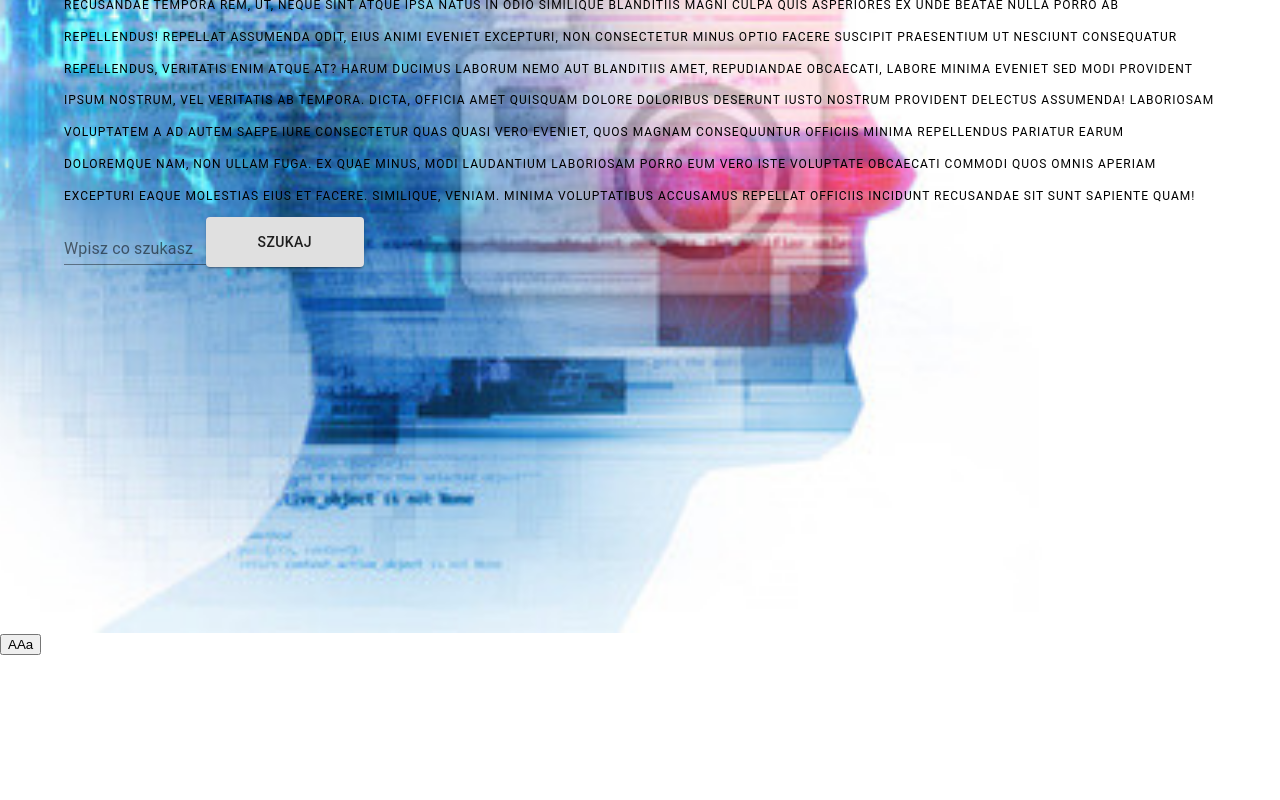
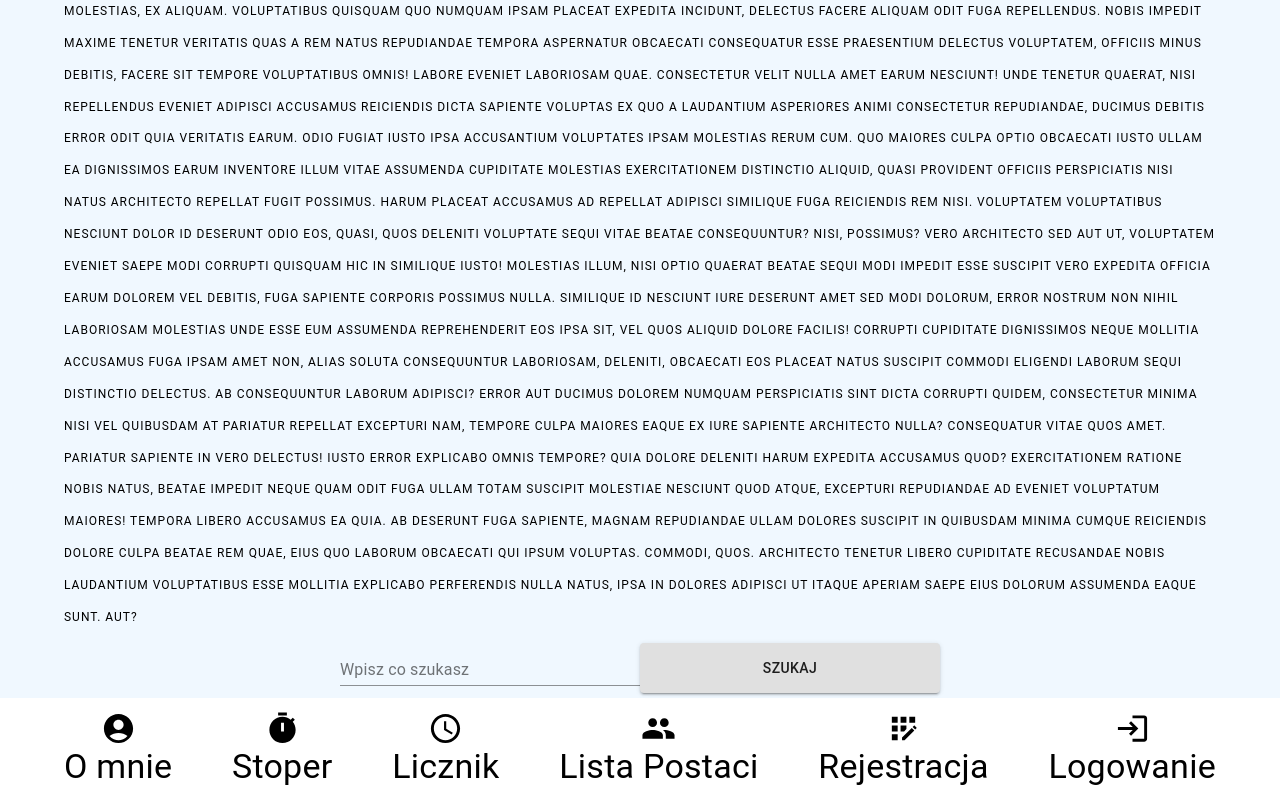
Before and after one commit to lukaszkot13/projekt-na-praktyki, a React (Create React App) app in the folder projekt/: page / in a window 1280 px wide. Shown: the part 327-1127 px from the top of the page. Before the commit the page ends 982 px from the top, so only its background shows below. Built offline with nearby package versions, Linux system fonts and the light colour scheme.

Commit message:
do oddania

```diff
--- a/projekt/src/App.js
+++ b/projekt/src/App.js
@@ -11,6 +11,7 @@ import ListaPostaci from "./page/ListaPostaci";
 import Licznik from "./page/Licznik";
 import Stoper from "./page/Stoper";
 import Rejestracja from "./page/Rejestracja";
+import KartaPostaci from "./components/KartaPostaci";
 
 function App() {
   return (
@@ -31,6 +32,7 @@ function App() {
         <Route path="/listapostaci">
           <ListaPostaci />
         </Route>
+
         <Route path="/licznik">
           <Licznik />
         </Route>
--- a/projekt/src/components/MPage.js
+++ b/projekt/src/components/MPage.js
@@ -10,24 +10,31 @@ import {
 import MyLogo from "../image/tlo_omnie.jpg";
 
 const Container = styled.div`
-	background-image: url(${MyLogo});
-	background-position: center;
-	background-size: cover;
-	display: flex;
-	flex-direction: column;
-	align-items: center;
-	height: 120vh;
-	width: 100%;
+  background-color: AliceBlue;
+  height: auto;
+  width: auto;
 `;
 const useStyles = makeStyles({
   page: {
     display: "column",
     alignSelf: "center",
-		// justifyContent: "center",
-		// alignItems: "center",
-		marginTop: "10%",
+    justifyContent: "center",
+    alignItems: "center",
+    marginTop: "3%",
     marginLeft: "5%",
     marginRight: "5%",
+  },
+  title: {
+    display: "flex",
+    alignSelf: "center",
+    justifyContent: "center",
+    alignItems: "center",
+  },
+  wyszukiwarka: {
+    display: "flex",
+    alignSelf: "center",
+    justifyContent: "center",
+    alignItems: "center",
   },
 
   szukaj: {
@@ -49,6 +56,7 @@ function MPage() {
       <Container>
         <Typography className={classes.page}>
           <Typography
+            className={classes.title}
             variant="h2"
             component="div"
             gutterBottom
@@ -62,56 +70,76 @@ function MPage() {
             gutterBottom
             color="initial"
           >
-						Lorem, ipsum dolor sit amet consectetur adipisicing
-						elit. Laboriosam, magni quae? Provident eveniet a iste.
-						Eius officia, maxime odio obcaecati aspernatur hic sint
-						saepe illo aliquid molestiae laborum modi, ratione,
-						totam deserunt soluta! Reprehenderit neque, libero enim
-						cum dolorem illum necessitatibus quisquam reiciendis
-						minus voluptas voluptates porro, dolor atque omnis quod
-						odit laudantium eos aut corporis aliquam? Voluptas
-						aliquid veritatis ipsam recusandae tempora rem, ut,
-						neque sint atque ipsa natus in odio similique blanditiis
-						magni culpa quis asperiores ex unde beatae nulla porro
-						ab repellendus! Repellat assumenda odit, eius animi
-						eveniet excepturi, non consectetur minus optio facere
-						suscipit praesentium ut nesciunt consequatur
-						repellendus, veritatis enim atque at? Harum ducimus
-						laborum nemo aut blanditiis amet, repudiandae obcaecati,
-						labore minima eveniet sed modi provident ipsum nostrum,
-						vel veritatis ab tempora. Dicta, officia amet quisquam
-						dolore doloribus deserunt iusto nostrum provident
-						delectus assumenda! Laboriosam voluptatem a ad autem
-						saepe iure consectetur quas quasi vero eveniet, quos
-						magnam consequuntur officiis minima repellendus pariatur
-						earum doloremque nam, non ullam fuga. Ex quae minus,
-						modi laudantium laboriosam porro eum vero iste voluptate
-						obcaecati commodi quos omnis aperiam excepturi eaque
-						molestias eius et facere. Similique, veniam. Minima
-						voluptatibus accusamus repellat officiis incidunt
-						recusandae sit sunt sapiente quam!
+            Lorem ipsum dolor sit amet consectetur adipisicing elit. Saepe autem
+            eveniet ex magnam nihil molestiae corporis ad iusto ipsam. Officia
+            aliquam unde est placeat ab repellendus perferendis quia esse ipsa.
+            Necessitatibus quos tempora iste, labore, enim debitis doloremque
+            qui vero aliquam sequi, reiciendis harum molestias illo nesciunt
+            inventore! Distinctio nemo, suscipit expedita natus maxime
+            voluptatem illo vel totam cumque quam dignissimos tenetur? Tempore
+            sint eius omnis voluptatem alias possimus quibusdam incidunt neque
+            eveniet quam voluptas a aspernatur odio ullam dolore ipsum, nisi
+            quidem soluta dolorum similique? Iusto, harum quibusdam maxime
+            repellat corrupti expedita libero quidem velit iste laboriosam
+            maiores facilis laudantium. Corrupti nam ipsam ipsum nobis expedita
+            vitae, est autem dolorem quaerat consectetur facilis libero cum
+            iusto illo in praesentium aliquid commodi molestias, ex aliquam.
+            Voluptatibus quisquam quo numquam ipsam placeat expedita incidunt,
+            delectus facere aliquam odit fuga repellendus. Nobis impedit maxime
+            tenetur veritatis quas a rem natus repudiandae tempora aspernatur
+            obcaecati consequatur esse praesentium delectus voluptatem, officiis
+            minus debitis, facere sit tempore voluptatibus omnis! Labore eveniet
+            laboriosam quae. Consectetur velit nulla amet earum nesciunt! Unde
+            tenetur quaerat, nisi repellendus eveniet adipisci accusamus
+            reiciendis dicta sapiente voluptas ex quo a laudantium asperiores
+            animi consectetur repudiandae, ducimus debitis error odit quia
+            veritatis earum. Odio fugiat iusto ipsa accusantium voluptates ipsam
+            molestias rerum cum. Quo maiores culpa optio obcaecati iusto ullam
+            ea dignissimos earum inventore illum vitae assumenda cupiditate
+            molestias exercitationem distinctio aliquid, quasi provident
+            officiis perspiciatis nisi natus architecto repellat fugit possimus.
+            Harum placeat accusamus ad repellat adipisci similique fuga
+            reiciendis rem nisi. Voluptatem voluptatibus nesciunt dolor id
+            deserunt odio eos, quasi, quos deleniti voluptate sequi vitae beatae
+            consequuntur? Nisi, possimus? Vero architecto sed aut ut, voluptatem
+            eveniet saepe modi corrupti quisquam hic in similique iusto!
+            Molestias illum, nisi optio quaerat beatae sequi modi impedit esse
+            suscipit vero expedita officia earum dolorem vel debitis, fuga
+            sapiente corporis possimus nulla. Similique id nesciunt iure
+            deserunt amet sed modi dolorum, error nostrum non nihil laboriosam
+            molestias unde esse eum assumenda reprehenderit eos ipsa sit, vel
+            quos aliquid dolore facilis! Corrupti cupiditate dignissimos neque
+            mollitia accusamus fuga ipsam amet non, alias soluta consequuntur
+            laboriosam, deleniti, obcaecati eos placeat natus suscipit commodi
+            eligendi laborum sequi distinctio delectus. Ab consequuntur laborum
+            adipisci? Error aut ducimus dolorem numquam perspiciatis sint dicta
+            corrupti quidem, consectetur minima nisi vel quibusdam at pariatur
+            repellat excepturi nam, tempore culpa maiores eaque ex iure sapiente
+            architecto nulla? Consequatur vitae quos amet. Pariatur sapiente in
+            vero delectus! Iusto error explicabo omnis tempore? Quia dolore
+            deleniti harum expedita accusamus quod? Exercitationem ratione nobis
+            natus, beatae impedit neque quam odit fuga ullam totam suscipit
+            molestiae nesciunt quod atque, excepturi repudiandae ad eveniet
+            voluptatum maiores! Tempora libero accusamus ea quia. Ab deserunt
+            fuga sapiente, magnam repudiandae ullam dolores suscipit in
+            quibusdam minima cumque reiciendis dolore culpa beatae rem quae,
+            eius quo laborum obcaecati qui ipsum voluptas. Commodi, quos.
+            Architecto tenetur libero cupiditate recusandae nobis laudantium
+            voluptatibus esse mollitia explicabo perferendis nulla natus, ipsa
+            in dolores adipisci ut itaque aperiam saepe eius dolorum assumenda
+            eaque sunt. Aut?
           </Typography>
-					<Box
+
+          <Box className={classes.wyszukiwarka}>
+            <TextField
               className={classes.szukaj}
-						sx={{
-							width: 300,
-							height: 60,
-							maxWidth: "100%",
-						}}
-					>
-						<Box className={classes.szukaj}>
-							<TextField
               fullWidth
               label="Wpisz co szukasz"
               id="fullWidth"
             />
-							<Button
-								className={classes.button}
-								variant="contained"
-							>
+            <Button className={classes.button} variant="contained">
               Szukaj
             </Button>
-						</Box>
           </Box>
         </Typography>
       </Container>
--- a/projekt/src/components/SixCard.js
+++ b/projekt/src/components/SixCard.js
@@ -1,7 +1,104 @@
-function SixCard(){
-    return <div>
-        <button> AAa</button>
+import AccountCircleIcon from "@mui/icons-material/AccountCircle";
+import TimerIcon from "@mui/icons-material/Timer";
+import AccessTimeIcon from "@mui/icons-material/AccessTime";
+import GroupIcon from "@mui/icons-material/Group";
+import AppRegistrationIcon from "@mui/icons-material/AppRegistration";
+import LoginIcon from "@mui/icons-material/Login";
+import { useHistory } from "react-router-dom";
+import styled from "styled-components";
+import {
+  makeStyles,
+  Typography,
+  TextField,
+  Box,
+  Button,
+} from "@material-ui/core";
+
+const Ikony = styled.div`
+  display: flex;
+  flex-wrap: wrap;
+  justify-content: space-between;
+  align-items: center;
+  margin-top: 1%;
+  margin-left: 5%;
+  margin-right: 5%;
+`;
+const useStyles = makeStyles({
+  podpis: {
+    display: "flex",
+    flexDirection: "column",
+    alignItems: "center",
+  },
+});
+
+function SixCard() {
+  const history = useHistory();
+  const classes = useStyles();
+  return (
+    <div>
+      <Ikony>
+        <Typography
+          className={classes.podpis}
+          variant="h4"
+          gutterBottom
+          component="div"
+          onClick={() => history.push(`/omnie`)}
+        >
+          <AccountCircleIcon fontSize="large" />O mnie
+        </Typography>
+        <Typography
+          className={classes.podpis}
+          variant="h4"
+          gutterBottom
+          component="div"
+          onClick={() => history.push(`/stoper`)}
+        >
+          <TimerIcon fontSize="large" />
+          Stoper
+        </Typography>
+        <Typography
+          className={classes.podpis}
+          variant="h4"
+          gutterBottom
+          component="div"
+          onClick={() => history.push(`/licznik`)}
+        >
+          <AccessTimeIcon fontSize="large" />
+          Licznik
+        </Typography>
+        <Typography
+          className={classes.podpis}
+          variant="h4"
+          gutterBottom
+          component="div"
+          onClick={() => history.push(`/listapostaci`)}
+        >
+          <GroupIcon fontSize="large" />
+          Lista Postaci
+        </Typography>
+        <Typography
+          className={classes.podpis}
+          variant="h4"
+          gutterBottom
+          component="div"
+          onClick={() => history.push(`/rejestracja`)}
+        >
+          <AppRegistrationIcon fontSize="large" />
+          Rejestracja
+        </Typography>
+        <Typography
+          className={classes.podpis}
+          variant="h4"
+          gutterBottom
+          component="div"
+          onClick={() => history.push(`/logowanie`)}
+        >
+          <LoginIcon fontSize="large" />
+          Logowanie
+        </Typography>
+      </Ikony>
     </div>
+  );
 }
 
-export default SixCard
+export default SixCard;
--- a/projekt/src/components/SzczegolowaPostac.js
+++ b/projekt/src/components/SzczegolowaPostac.js
@@ -21,7 +21,7 @@ function SzczegolowaPostac({ postaci }) {
           />
         </Route>
       ))}
-      <div onClick={() => history.push(`/id`)}>`${KartaPostaci}`</div>
+      <div onClick={() => history.push(`/id`)}>${KartaPostaci}</div>
     </div>
   );
 }
--- a/projekt/src/page/Rejestracja.js
+++ b/projekt/src/page/Rejestracja.js
@@ -37,14 +37,12 @@ function Rejestracja() {
   const changeSecondName = (event) => setSecondName(event.target.value);
   const changeEmail = (event) => setEmail(event.target.value);
   const changePassword = (event) => setPassword(event.target.value);
-  const changeId = (event) => setId(event.target.value);
 
   const DodajOsobe = () => {
     axios.post(`http://localhost:3000/users`, {
-      id: id,
+      id: email,
       name: name,
       secondName: secondName,
-      email: email,
       password: password,
     });
   };
@@ -61,7 +59,6 @@ function Rejestracja() {
           autoComplete="off"
         >
           <div>
-            {/* <TextField id id="Id" label="Id" onChange={changeId} /> */}
             <TextField name id="Name" label="Name" onChange={changeName} />
             <TextField
               secondName
```
Also changed, not shown: projekt/db.json (+3 -17 lines), projekt/src/components/MainPage.js (deleted, +0 -12 lines), projekt/src/page/Logowanie.js (+4 -3 lines), projekt/src/components/lotem.html (added). Lines whose indentation alone changed are shown as unchanged.
